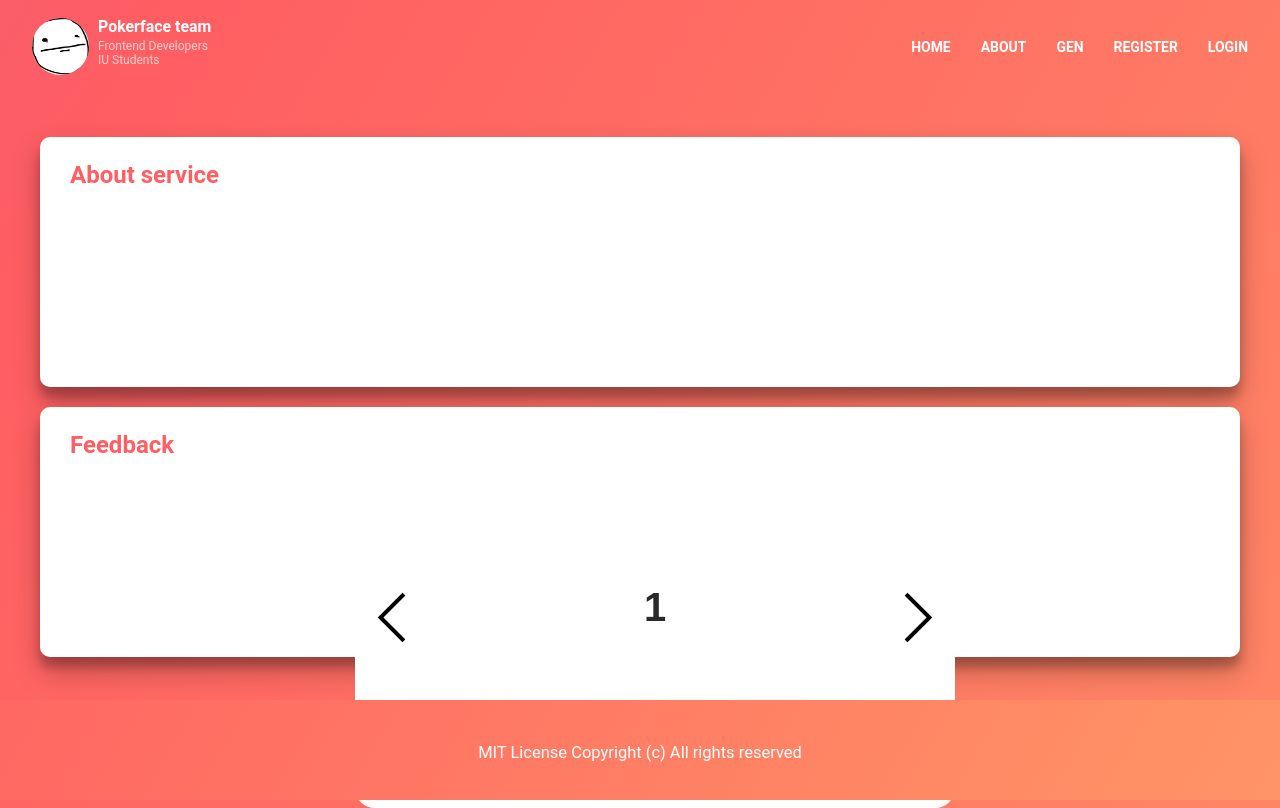
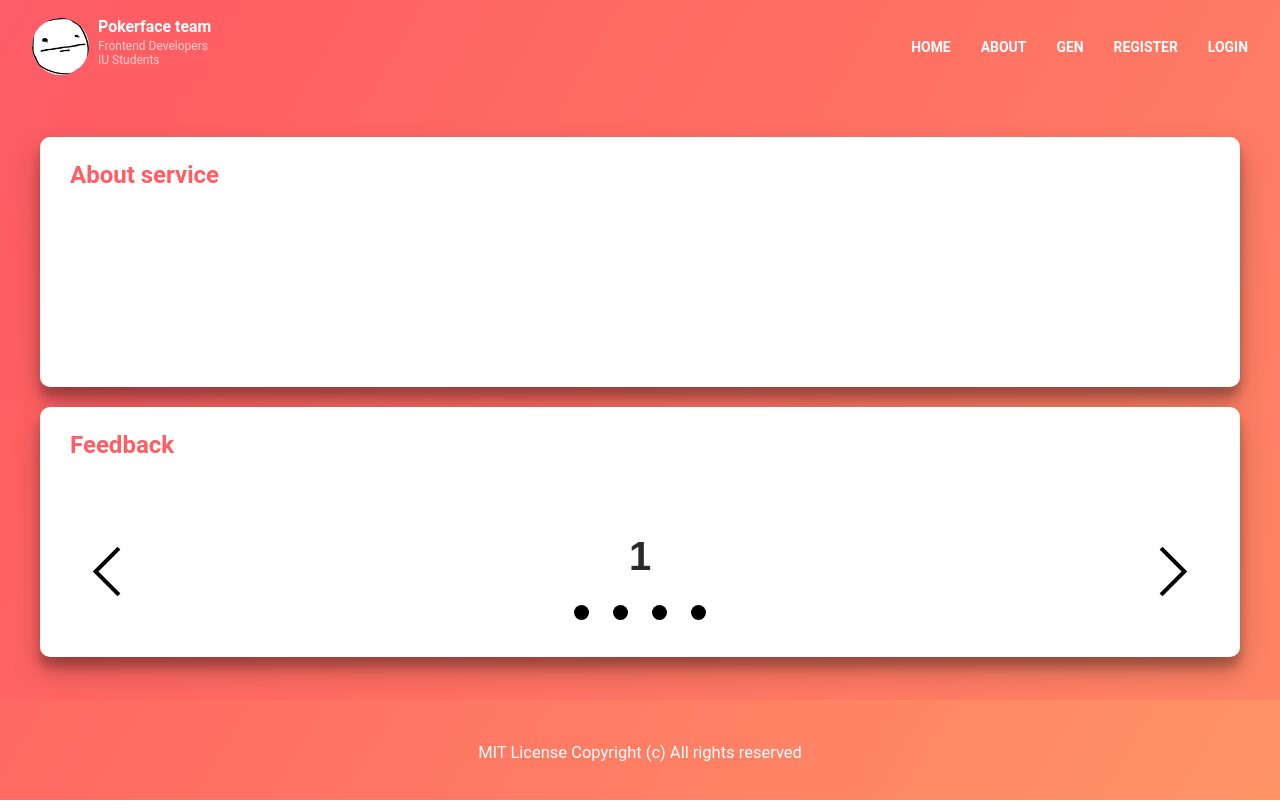
Before and after one commit to iucdcs1/fwd_synthetic, a SvelteKit app: page /pagehome in a window 1280 px wide. Built offline with nearby package versions, Linux system fonts and the light colour scheme.

Commit message:
changed the slider style in feedback

```diff
--- a/static/css/blocks/pagehome.less
+++ b/static/css/blocks/pagehome.less
@@ -19,6 +19,7 @@
     height: 250px;
     padding-left: 30px;
     box-sizing: border-box;
+    position: relative;
 }
 .pagehome__main{
     display: flex;
@@ -36,20 +37,19 @@
     font-weight: bold;
 }
 .slider-container {
-
+    position: absolute;
+    bottom: 0; /* Position the slider at the bottom border of container2 */
+    left: 0; /* Align the slider to the left border of container2 */
+    width: 100%;
+    height: 200px; /* Set the height of the slider container */
     display: flex;
     align-items: center;
     justify-content: center;
-    height: 100%;
   }
 
   .slider {
     width: 100%;
-    max-width: 600px;
-    height: 400px;
-    margin: 20px;
     text-align: center;
-    border-radius: 20px;
     overflow: hidden;
     position: relative;
   }
@@ -72,7 +72,7 @@
     align-items: center;
     flex-shrink: 0;
     width: 100%;
-    height: 400px;
+    height: 150px;
     scroll-snap-align: center;
     margin-right: 0px;
     box-sizing: border-box;
@@ -131,10 +131,10 @@
   .slider__nav {
     box-sizing: border-box;
     position: absolute;
-    bottom: 5%;
+    bottom: 5%; /* Position the navigation at the bottom */
     left: 50%;
     width: 200px;
-    margin-left: -100px;
+    margin-left: -100px; /* Center the navigation horizontally */
     text-align: center;
   }
 
--- a/static/css/style.css
+++ b/static/css/style.css
@@ -469,6 +469,7 @@ td {
   height: 250px;
   padding-left: 30px;
   box-sizing: border-box;
+  position: relative;
 }
 .pagehome__main {
   display: flex;
@@ -486,18 +487,21 @@ td {
   font-weight: bold;
 }
 .slider-container {
+  position: absolute;
+  bottom: 0;
+  /* Position the slider at the bottom border of container2 */
+  left: 0;
+  /* Align the slider to the left border of container2 */
+  width: 100%;
+  height: 200px;
+  /* Set the height of the slider container */
   display: flex;
   align-items: center;
   justify-content: center;
-  height: 100%;
 }
 .slider {
   width: 100%;
-  max-width: 600px;
-  height: 400px;
-  margin: 20px;
   text-align: center;
-  border-radius: 20px;
   overflow: hidden;
   position: relative;
 }
@@ -517,7 +521,7 @@ td {
   align-items: center;
   flex-shrink: 0;
   width: 100%;
-  height: 400px;
+  height: 150px;
   scroll-snap-align: center;
   margin-right: 0px;
   box-sizing: border-box;
@@ -570,9 +574,11 @@ a.slide__next,
   box-sizing: border-box;
   position: absolute;
   bottom: 5%;
+  /* Position the navigation at the bottom */
   left: 50%;
   width: 200px;
   margin-left: -100px;
+  /* Center the navigation horizontally */
   text-align: center;
 }
 .slider__navlink {
```
